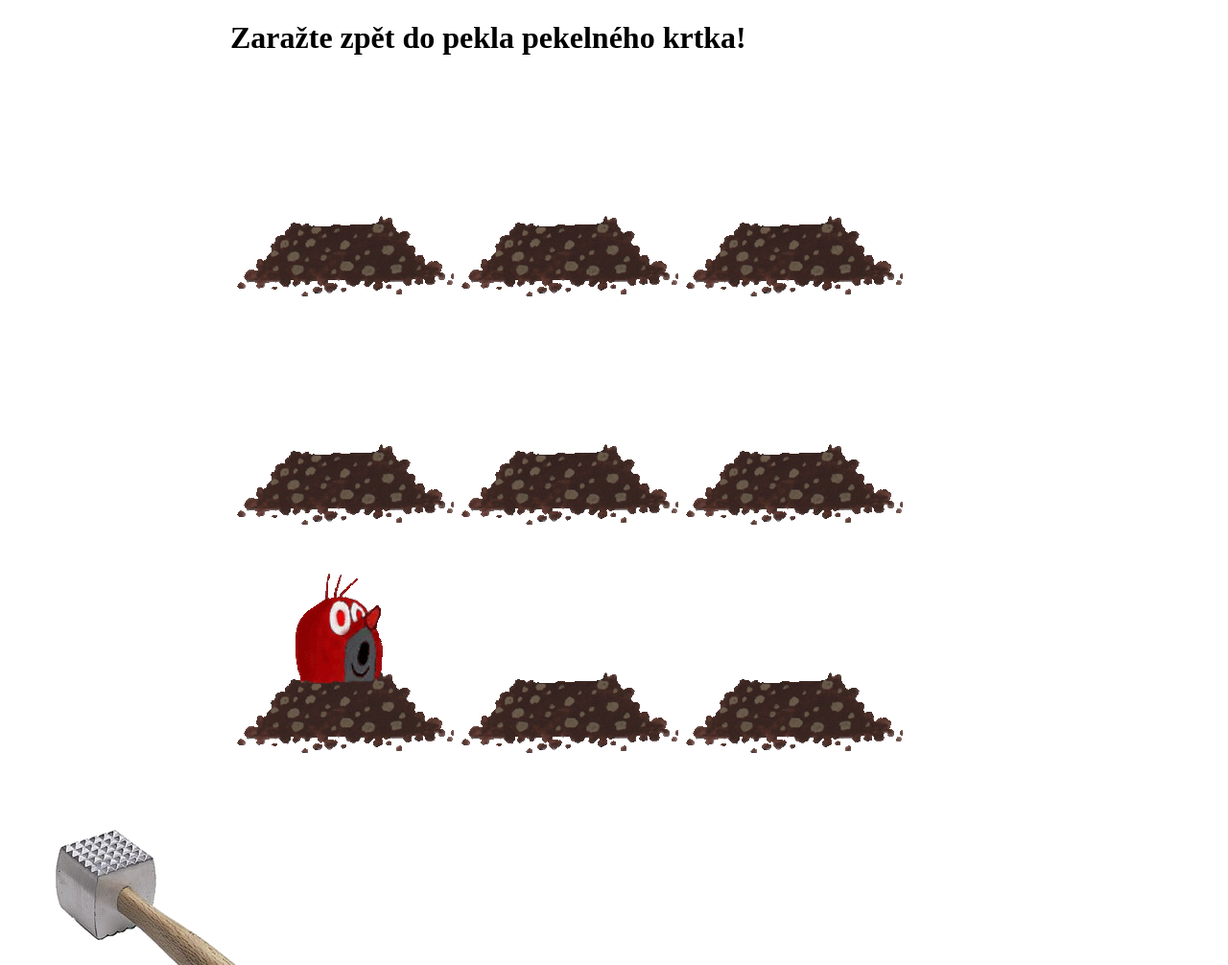
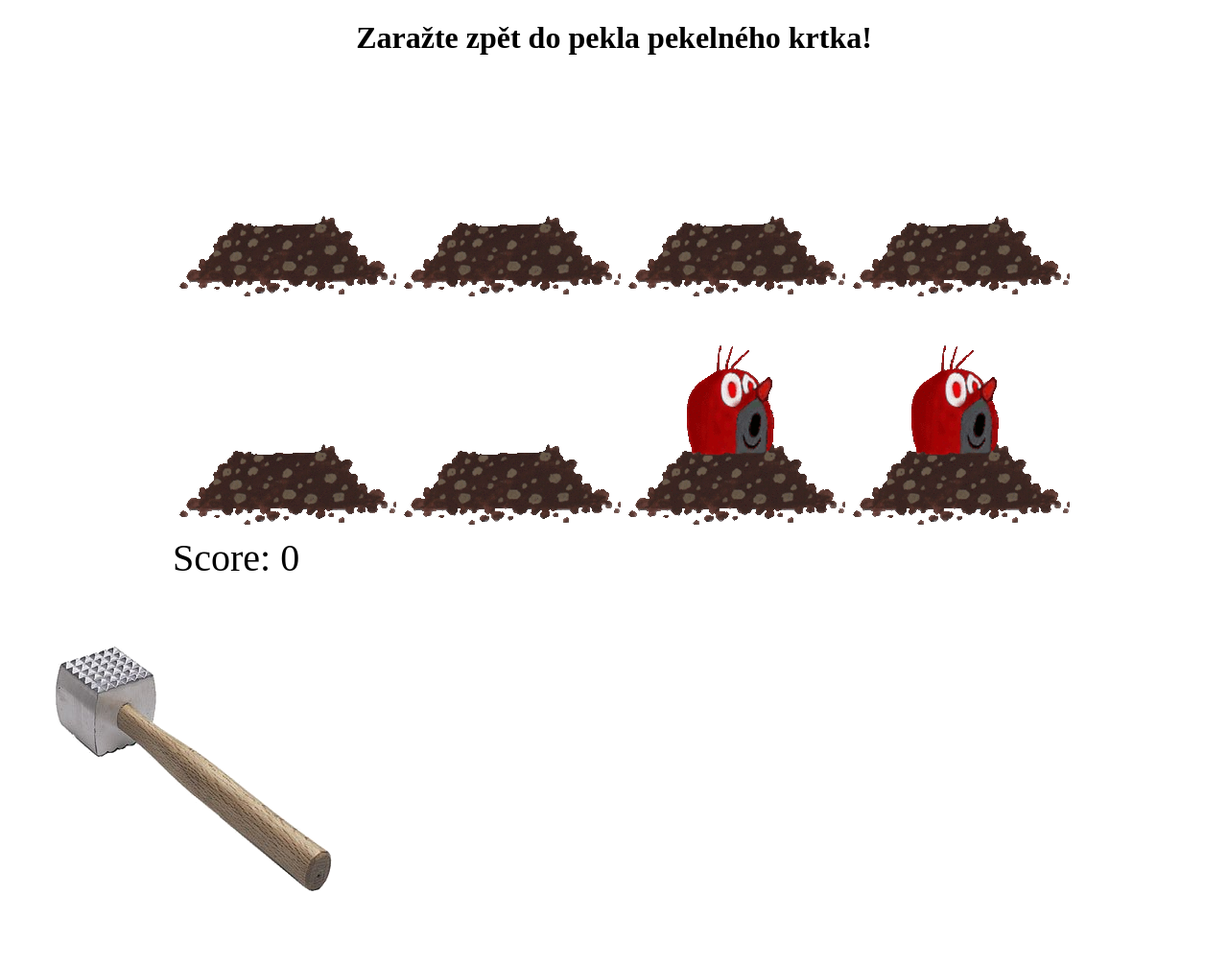
Before and after one commit to drummyfish/kostel, a website: page whacaevilmole.html in a window 1280 px wide. Shown: the top 1006 px of the page at 96% size. Drawn offline with nearby package versions, Linux system fonts and the light colour scheme.

Commit message:
whac update 2

```diff
--- a/whacaevilmole.html
+++ b/whacaevilmole.html
@@ -10,30 +10,39 @@ $(document).mousemove(function(e){
 });
 
 var krtek;
-setInterval(function() {
+
+// schovat krtecky
+hide_moles = function() {
     for(i = 1; i <= 10; ++i) {
         // vsechny schovane krtky resetovat
-        if($("#hr"+i).attr("src") == "images/krtekdown_s.gif")
+        if($("#hr"+i).attr("src") == "images/krtekhit_s.gif")
             $("#hr"+i).attr("src", "images/hrouda_s.png");
     }
     // predchoziho krtka schovat, pokud jeste neni
     if($("#hr"+krtek).attr("src") == "images/krtekup_s.gif")
         $("#hr"+krtek).attr("src", "images/krtekdown_s.gif");
 
+    // setTimeout na vystrceni
+    setTimeout(show_mole, Math.floor(500 + Math.random() * 200));
+    show_mole();
+}
+
+// vystrcit noveho krtecka
+show_mole = function() {
     newkrtek = Math.round(Math.random()*9);
     $("#hr"+newkrtek).attr("src", "images/krtekup_s.gif");
 
-    /*
-    schovane krtky nahradit hroudou
-    schovat predchozi krtky
-    vytahnout jednoho noveho krtka
-    */
     krtek = newkrtek;
-}, 1000);
+    // setTimeout na schovani
+    setTimeout(hide_moles, Math.floor(1000 + Math.random() * 500));
+}
+
+
+setTimeout(show_mole, Math.floor(200 + Math.random() * 200));
 
 $(document).click(function(e) {
 
-    //$("#hammer").attr("src", "images/hammer.gif");
+    // bouchnuti kladivem
     $("#hammer").css('background-image', 'url("images/hammer.gif?'+Math.random()+'")');
 
     startpos = $("#hr1").position();
@@ -46,19 +55,25 @@ $(document).click(function(e) {
     row = Math.floor(y / 230);
     y_off = y % 230;
 
-    //console.log("row: " + row + " col: " + col + " xoff: " + x_off + " yoff:" + y_off);
+/*
+    console.log("x: " + x + " y: " + y);
+    console.log("row: " + row + " col: " + col + " xoff: " + x_off + " yoff:" + y_off);
+    console.log(row*4 + col + 1);
+*/
 
     // hit obrazku
-    if(row >= 0 && row <= 2 && col >= 0 && col <= 2) {
+    if(row >= 0 && row <= 1 && col >= 0 && col <= 3) {
         // hit oblasti krtka
         if(x_off >= 70 && x_off <= 160 && y_off >= 85 && y_off <= 150) {
-            hrouda = "#hr"+(row*3+col+1);
+            hrouda = "#hr"+(row*4+col+1);
             console.log("hit " + hrouda);
 
             console.log($(hrouda).attr("src"));
             // hit krtka
             if($(hrouda).attr("src") == "images/krtekup_s.gif") {
-                $(hrouda).attr("src", "images/krtekdown_s.gif");
+                $(hrouda).attr("src", "images/krtekhit_s.gif");
+                // pocitani bodu
+                $("#score").text(parseInt($("#score").text()) + 10);
             }
         }
     }
@@ -70,6 +85,7 @@ $(document).click(function(e) {
 body {
     /*cursor: none;*/
     overflow: hidden;
+    background-image: url('images/lava.jpg');
     background-image: url('images/grass.jpg');
     margin: auto;
 }
@@ -80,41 +96,46 @@ body {
     height: 398px;
     background-image: url('images/hammer.png');
 }
+h1 {
+    text-align: center;
+    text-shadow: 2px 2px 3px #fff;
+}
+.scorebox {
+    font-size: 40px;
+    text-shadow: 2px 2px 3px #fff;
+}
+.whack-container {
+    width: 920px;
+    margin:auto;
+}
 </style>
 </head>
 <body>
 
+<h1>Zaražte zpět do pekla pekelného krtka!</h1>
 
-<div style="width:800px; margin:auto;">
-
-<h1>Zaražte zpět do pekla pekelného krtka!</h1>
+<div class="whack-container" >
 
 <table>
     <tr>
-    <!--
-    <td><img src="images/krtekup_s.gif" id="hr1">
-    <td><img src="images/krtekdown_s.gif" id="hr2">
-    -->
     <td><img src="images/hrouda_s.png" id="hr1">
     <td><img src="images/hrouda_s.png" id="hr2">
     <td><img src="images/hrouda_s.png" id="hr3">
+    <td><img src="images/hrouda_s.png" id="hr4">
     <tr>
-    <td><img src="images/hrouda_s.png" id="hr4">
     <td><img src="images/hrouda_s.png" id="hr5">
     <td><img src="images/hrouda_s.png" id="hr6">
-    <tr>
     <td><img src="images/hrouda_s.png" id="hr7">
     <td><img src="images/hrouda_s.png" id="hr8">
-    <td><img src="images/hrouda_s.png" id="hr9">
     </table>
+
+    <span class="scorebox">Score:
+    <span id="score">0</span>
+    </span>
+
 </div>
 
-<div id="hammer">
-</div>
-
-<!--
-<img src="images/hammer.png" id="hammer" >
--->
+<div id="hammer"></div>
 
 </body>
 </html>
```
Also changed, not shown: images/krtekhit_s.gif (added).
